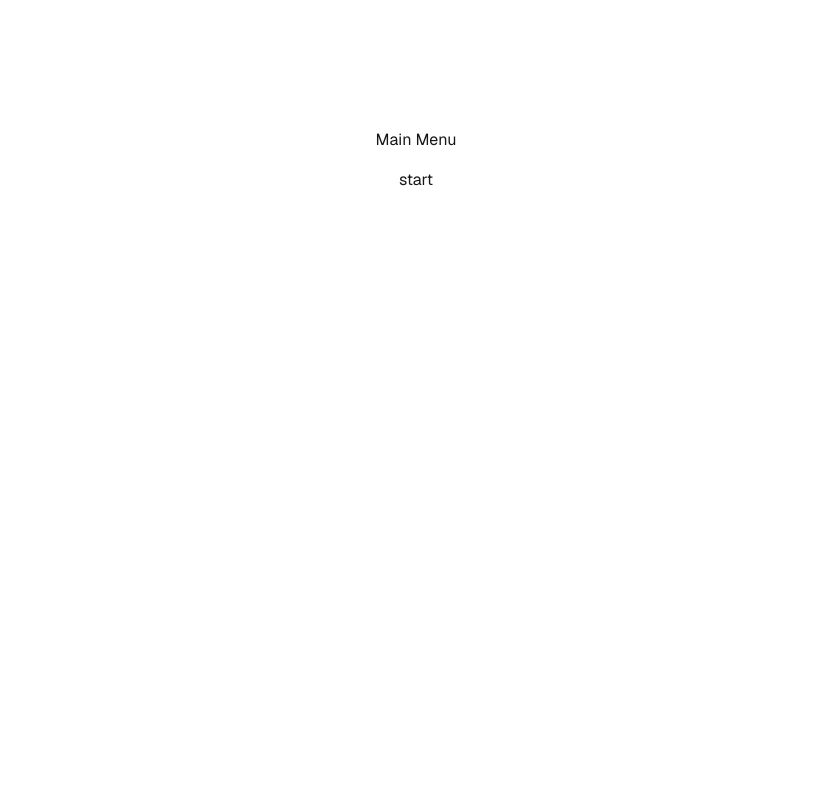
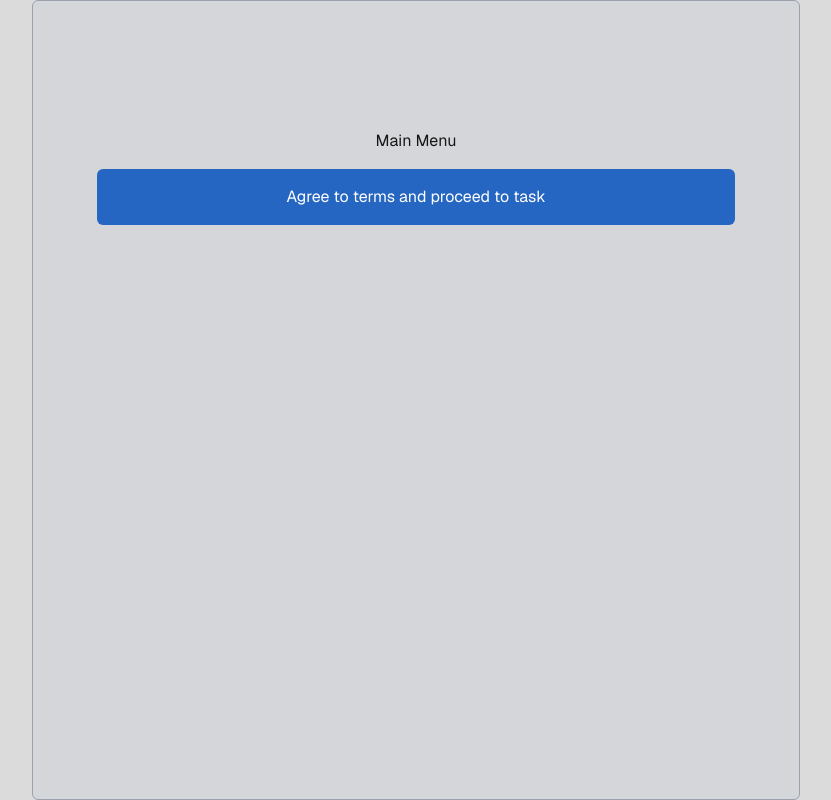
Before and after one commit to comp4020-agentic-coding-studio/comp4020-ass1-NikhilaGurusinghe, a Next.js app in the folder interactive-explainer/: page / in a window 1280 px wide. Shown: the whole page, without its empty margins (224-1055 px from the left). Built offline with nearby package versions, Linux system fonts and the light colour scheme.

Commit message:
fixing issue in bounding-box.tsx image sizing and updating styles

```diff
--- a/interactive-explainer/app/components/main-menu.tsx
+++ b/interactive-explainer/app/components/main-menu.tsx
@@ -11,10 +11,10 @@ export default function MainMenu() {
       <div>Main Menu</div>
       <button
         type="button"
-        className="cursor-pointer"
+        className="cursor-pointer rounded-md text-white w-full py-4 hover:bg-(--highlight-dark) bg-(--highlight-colour)"
         onClick={() => actorRef.send({ type: GameManagerTransitions.NEXT })}
       >
-        start
+        Agree to terms and proceed to task
       </button>
     </div>
   );
--- a/interactive-explainer/app/components/minigames/bounding-box/bounding-box.tsx
+++ b/interactive-explainer/app/components/minigames/bounding-box/bounding-box.tsx
@@ -1,7 +1,7 @@
 "use client";
 
 import Image from "next/image";
-import { type PointerEvent, useRef, useState } from "react";
+import { type PointerEvent, useEffect, useRef, useState } from "react";
 import { GameManagerTransitions } from "@/app/game/state/game-manager";
 import { GameManagerContext } from "@/app/game/state/game-manager-context";
 import type { MinigameStats } from "@/app/game/types/minigame-stats";
@@ -96,6 +96,25 @@ export default function BoundingBox() {
   const imageContainerRef = useRef<HTMLDivElement>(null);
   const currAsset: BoundingBoxAsset =
     boundingBoxAssetsRef.current[currIteration];
+
+  // drives the container's aspect-ratio below, so it always matches the
+  // image's own shape exactly and object-contain never has to letterbox it -
+  // otherwise a click's percent-of-container position wouldn't line up with
+  // percent-of-image, which is the space solutions are authored in. Reset
+  // when the asset changes so a new image doesn't briefly render at the
+  // previous one's ratio before its own onLoad fires.
+  const [naturalSize, setNaturalSize] = useState<{
+    width: number;
+    height: number;
+  } | null>(null);
+  useEffect(() => {
+    setNaturalSize(null);
+  }, [currAsset.imagePath]);
+
+  function handleImageLoad(event: React.SyntheticEvent<HTMLImageElement>): void {
+    const img: HTMLImageElement = event.currentTarget;
+    setNaturalSize({ width: img.naturalWidth, height: img.naturalHeight });
+  }
 
   // accumulated across the whole game (not reset on re-render), so the final
   // aggregate at the last iteration averages over all iterations, not just one
@@ -375,7 +394,12 @@ export default function BoundingBox() {
       <div className="w-full bg-white p-1 rounded-xl">
         <div
           ref={imageContainerRef}
-          className="relative w-full aspect-square cursor-crosshair"
+          className="relative w-full cursor-crosshair"
+          style={{
+            aspectRatio: naturalSize
+              ? `${naturalSize.width} / ${naturalSize.height}`
+              : "1",
+          }}
           onPointerDown={handleContainerPointerDown}
         >
           <Image
@@ -383,6 +407,7 @@ export default function BoundingBox() {
             alt=""
             fill
             className="object-contain pointer-events-none"
+            onLoad={handleImageLoad}
           />
 
           {draftBox && (
--- a/interactive-explainer/app/globals.css
+++ b/interactive-explainer/app/globals.css
@@ -1,9 +1,11 @@
 @import "tailwindcss";
 
 :root {
-  --background: #ffffff;
+  --background: #dbdbdb;
+  --background-secondary: #d5d6d9;
   --foreground: #171717;
   --highlight-colour: #2566c2;
+  --highlight-dark: #173e76;
 }
 
 @theme inline {
--- a/interactive-explainer/app/page.tsx
+++ b/interactive-explainer/app/page.tsx
@@ -47,8 +47,8 @@ function GameScreen() {
 
 export default function Home() {
   return (
-    <div className="flex flex-col flex-1 items-center justify-center font-sans dark:bg-black">
-      <main className="flex flex-1 w-full max-w-3xl flex-col items-center justify-between py-32 px-16 bg-white dark:bg-black sm:items-start">
+    <div className="flex flex-col flex-1 items-center justify-center font-sans ">
+      <main className="bg-(--background-secondary) border rounded-md border-gray-400 flex flex-1 w-full max-w-3xl flex-col items-center justify-between py-32 px-16 bgsm:items-start">
         <GameManagerContext.Provider>
           <GameScreen />
         </GameManagerContext.Provider>
```
